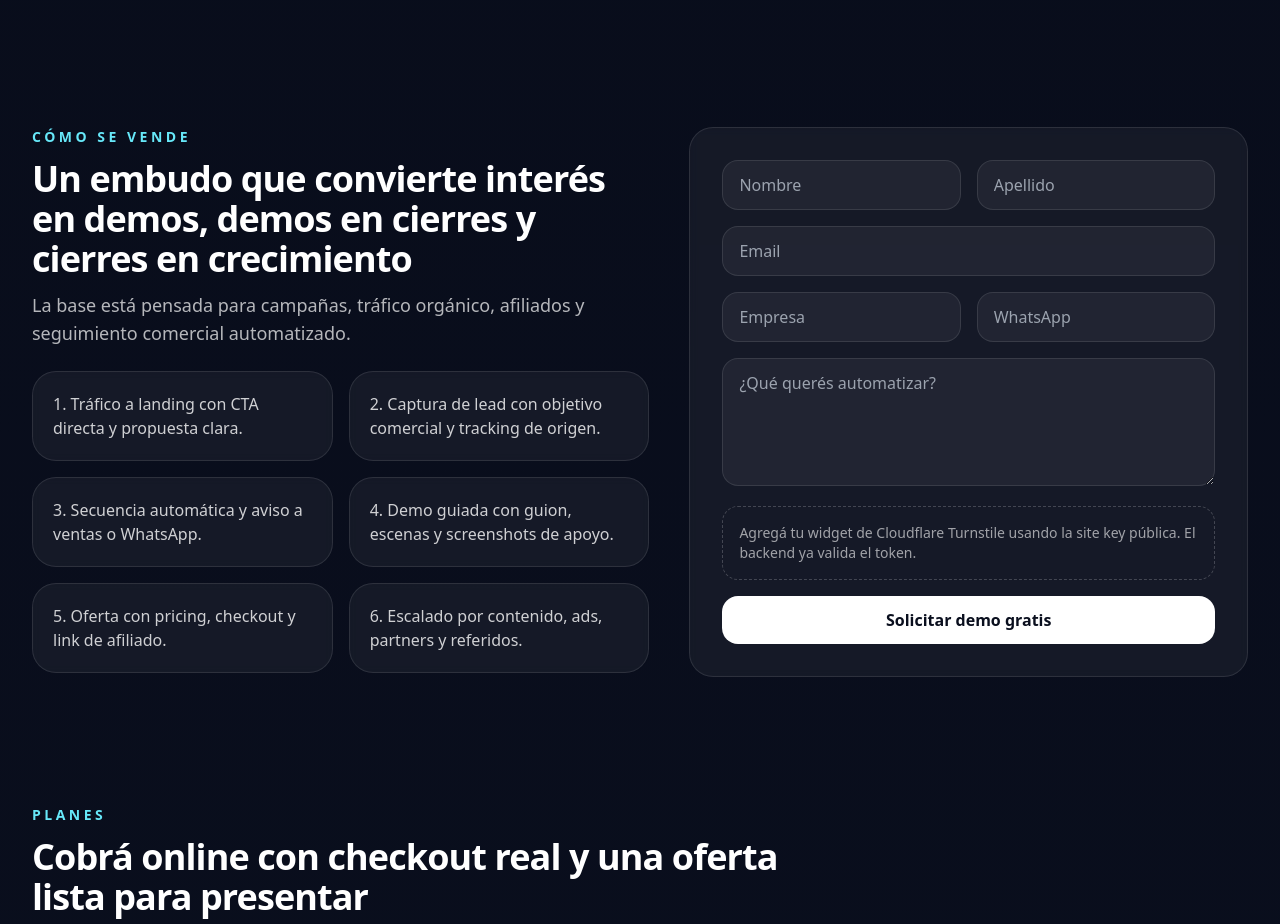
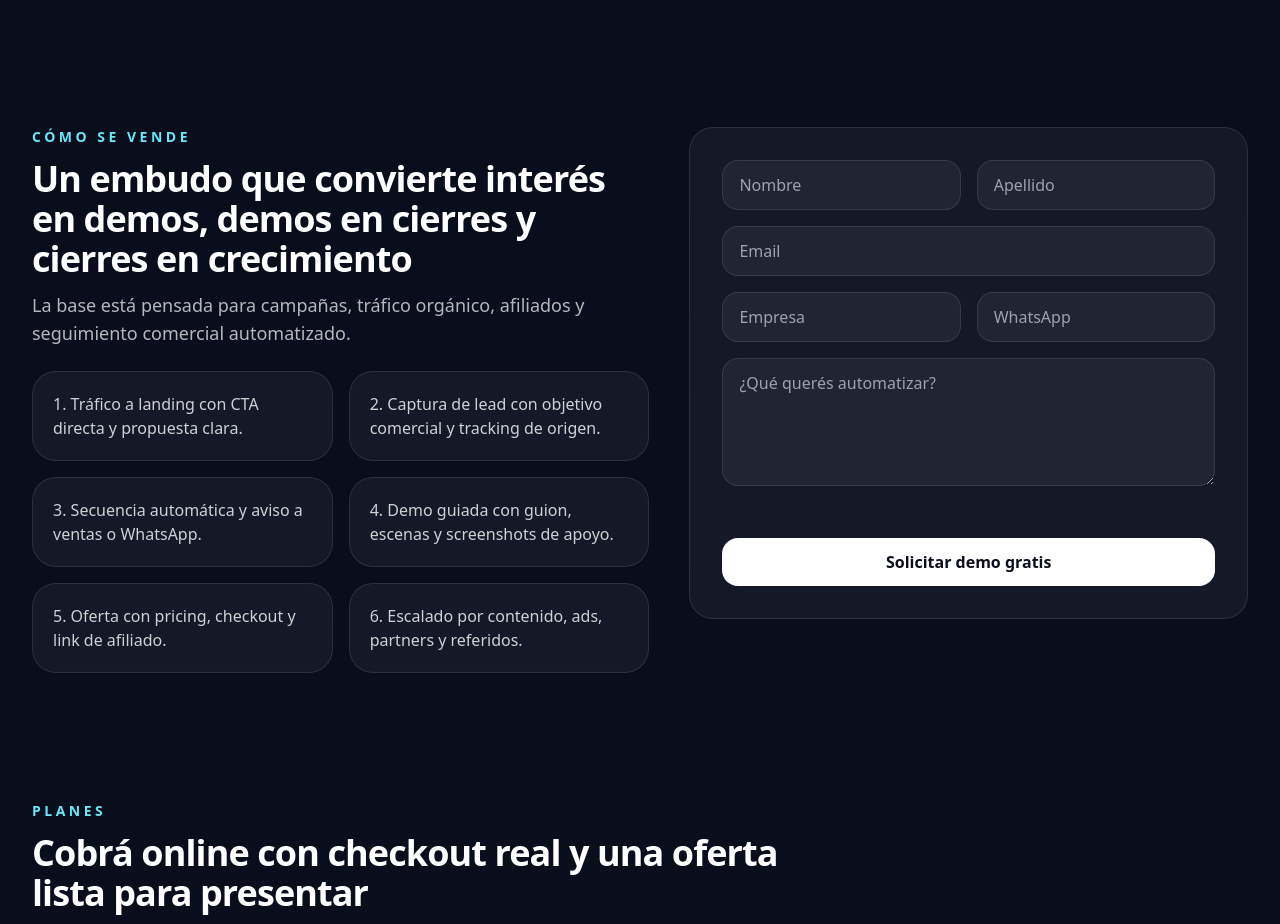
Before and after one commit to ricardocguzmansj-gif/agentgrid, a Next.js app in the folder platform/: page / in a window 1280 px wide. Shown: the part 4222-5146 px from the top of the page. Built offline with nearby package versions, Linux system fonts and the light colour scheme; no server answers.

Commit message:
fix(ui): improve layout anchor and add real Turnstile widget

```diff
--- a/platform/app/page.tsx
+++ b/platform/app/page.tsx
@@ -177,7 +177,7 @@ export default function HomePage() {
         </div>
       </section>
 
-      <section className="container-shell py-16">
+      <section id="demo-form" className="container-shell scroll-mt-24 py-16">
         <div className="grid gap-10 lg:grid-cols-[1.05fr_0.95fr]">
           <div className="space-y-6">
             <SectionTitle
@@ -198,7 +198,7 @@ export default function HomePage() {
               ))}
             </div>
           </div>
-          <div id="demo-form">
+          <div>
             <LeadForm />
           </div>
         </div>
--- a/platform/components/lead-form.tsx
+++ b/platform/components/lead-form.tsx
@@ -1,6 +1,7 @@
 'use client';
 
 import { useState } from 'react';
+import Script from 'next/script';
 
 type FormState = {
   firstName: string;
@@ -62,7 +63,11 @@ export function LeadForm() {
   }
 
   return (
-    <form onSubmit={onSubmit} className="card p-6 sm:p-8">
+    <>
+      {process.env.NEXT_PUBLIC_TURNSTILE_SITE_KEY && (
+        <Script src="https://challenges.cloudflare.com/turnstile/v0/api.js" async defer strategy="afterInteractive" />
+      )}
+      <form onSubmit={onSubmit} className="card p-6 sm:p-8">
       <div className="grid gap-4 sm:grid-cols-2">
         <input className="rounded-2xl border border-white/10 bg-white/5 px-4 py-3" placeholder="Nombre" value={form.firstName} onChange={(e) => setForm({ ...form, firstName: e.target.value })} required />
         <input className="rounded-2xl border border-white/10 bg-white/5 px-4 py-3" placeholder="Apellido" value={form.lastName} onChange={(e) => setForm({ ...form, lastName: e.target.value })} required />
@@ -73,8 +78,8 @@ export function LeadForm() {
       </div>
       <div className="mt-5 space-y-4">
         {process.env.NEXT_PUBLIC_TURNSTILE_SITE_KEY ? (
-          <div className="rounded-2xl border border-dashed border-white/20 p-4 text-sm text-white/60">
-            Agregá tu widget de Cloudflare Turnstile usando la site key pública. El backend ya valida el token.
+          <div className="flex justify-center py-2">
+            <div className="cf-turnstile" data-sitekey={process.env.NEXT_PUBLIC_TURNSTILE_SITE_KEY} data-theme="dark"></div>
           </div>
         ) : (
           <div className="rounded-2xl border border-dashed border-white/20 p-4 text-sm text-white/60">
@@ -87,5 +92,6 @@ export function LeadForm() {
         {message ? <p className="text-sm text-cyan-200">{message}</p> : null}
       </div>
     </form>
+    </>
   );
 }
```
